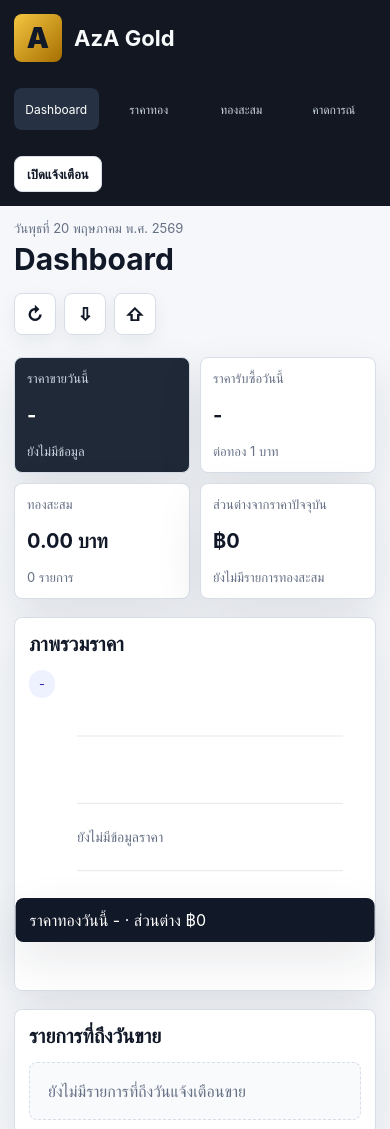
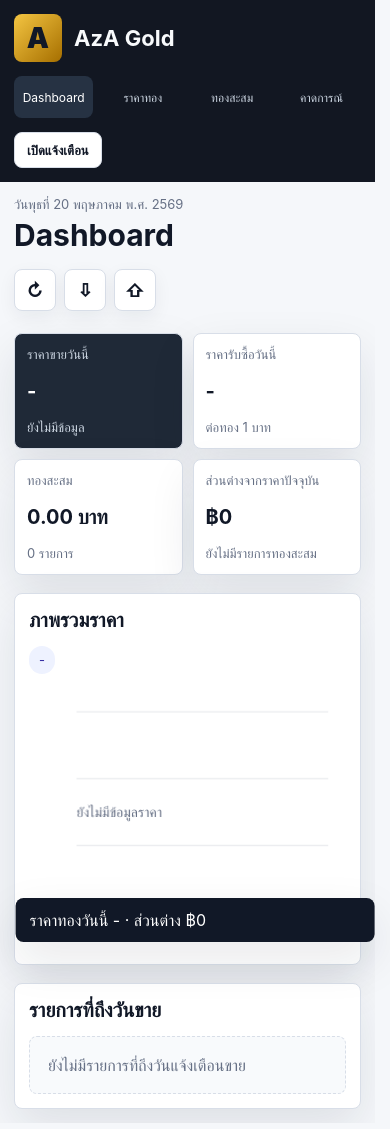
Before and after one commit to ajgamerental2021/Gold_Checker, a website: page index.html in a window 390 px wide. Shown: the top 1129 px of the page. Drawn offline with Linux system fonts and the light colour scheme; no server answers.

Commit message:
Normalize mobile header tabs

```diff
--- a/styles.css
+++ b/styles.css
@@ -11,6 +11,10 @@
   --red: #b42318;
   --blue: #2563eb;
   --shadow: 0 18px 46px rgba(22, 34, 51, 0.1);
+}
+
+html {
+  scrollbar-gutter: stable;
 }
 
 * {
@@ -534,22 +538,30 @@ canvas {
 @media (max-width: 1120px) {
   .app-shell {
     grid-template-columns: 1fr;
+    align-items: start;
   }
 
   .sidebar {
+    align-self: start;
     position: sticky;
     top: 0;
     z-index: 10;
     padding: 14px;
+    width: 100%;
+    min-height: 0;
+    gap: 14px;
   }
 
   .tabs {
-    grid-template-columns: repeat(4, 1fr);
+    width: 100%;
+    grid-template-columns: repeat(4, minmax(0, 1fr));
+    gap: 10px;
   }
 
   .tab {
     justify-content: center;
     font-size: 13px;
+    min-width: 0;
   }
 
   .sidebar-footer {
```
Also changed, not shown: 1 other file.
